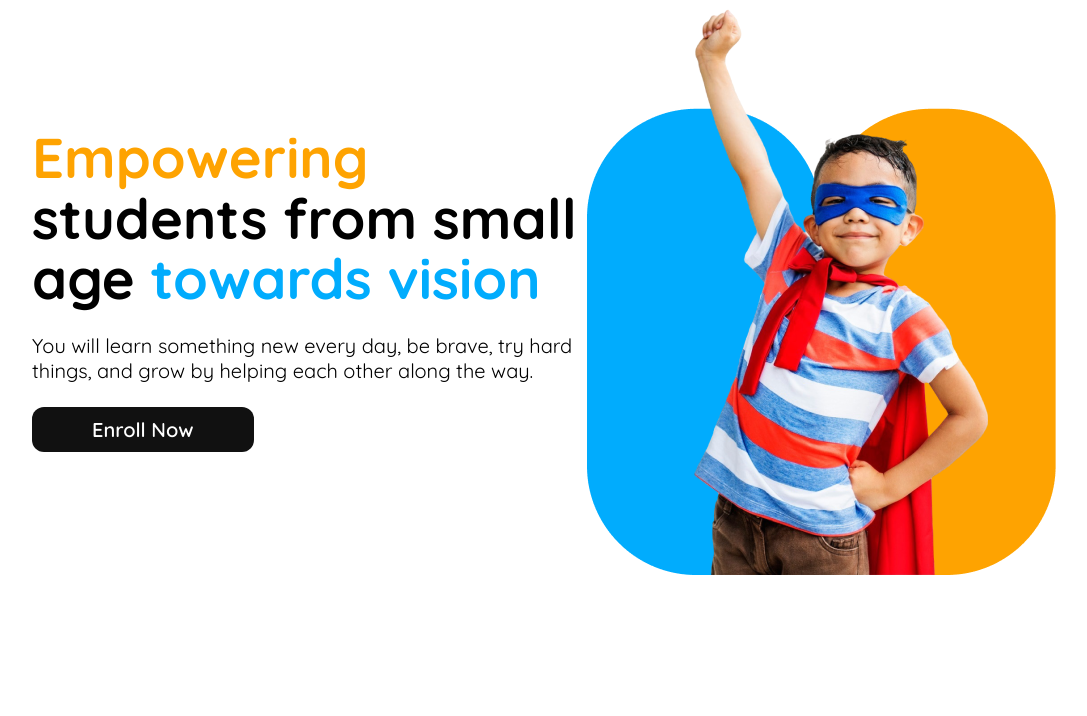
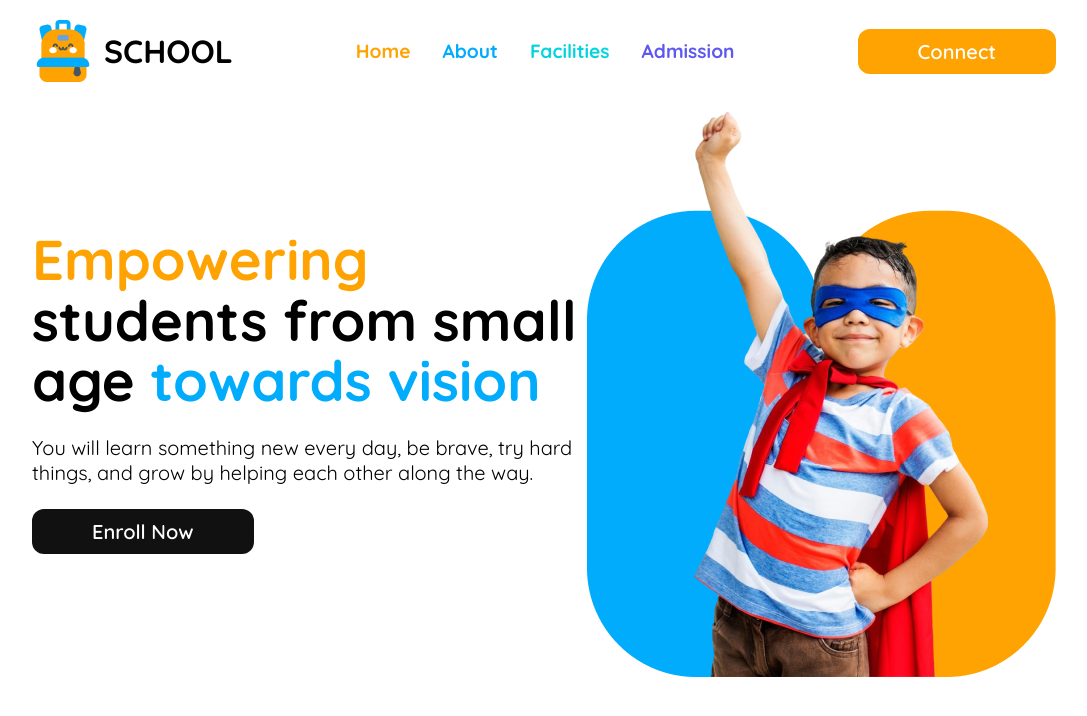
Before and after one commit to tamzid1011/Assignment-02, a plain HTML site: page index.html in a window 1280 px wide. Shown: the whole page, without its empty margins (96-1183 px from the left). Drawn offline with Linux system fonts and the light colour scheme.

Commit message:
change nav ber

```diff
--- a/index.html
+++ b/index.html
@@ -13,7 +13,7 @@
 <body>
 <!-- Header section start  -->
     <header class="header">
-        <dive class="hide">
+        <dive>
             <nav class="nav">
                 <div class="nav-logo">
                     <img src="./assets/logo.png" alt="logo">
```
